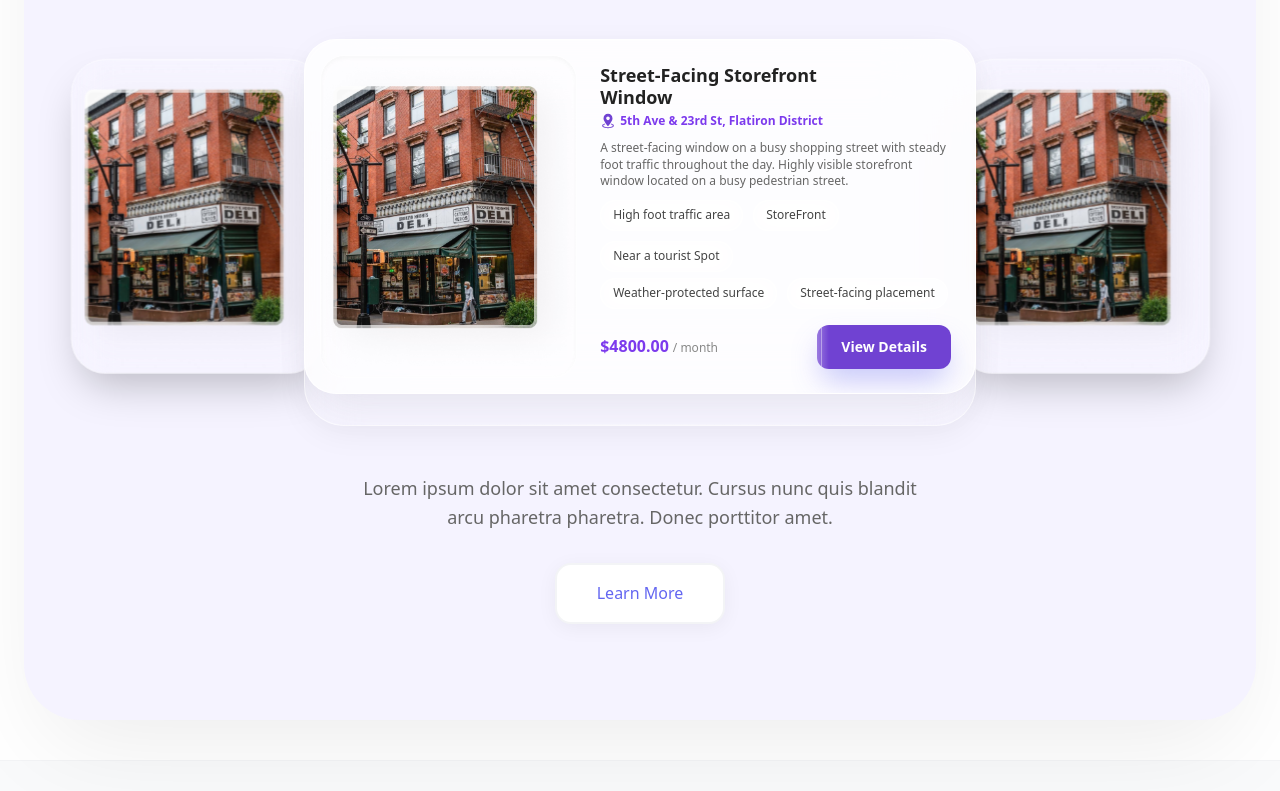
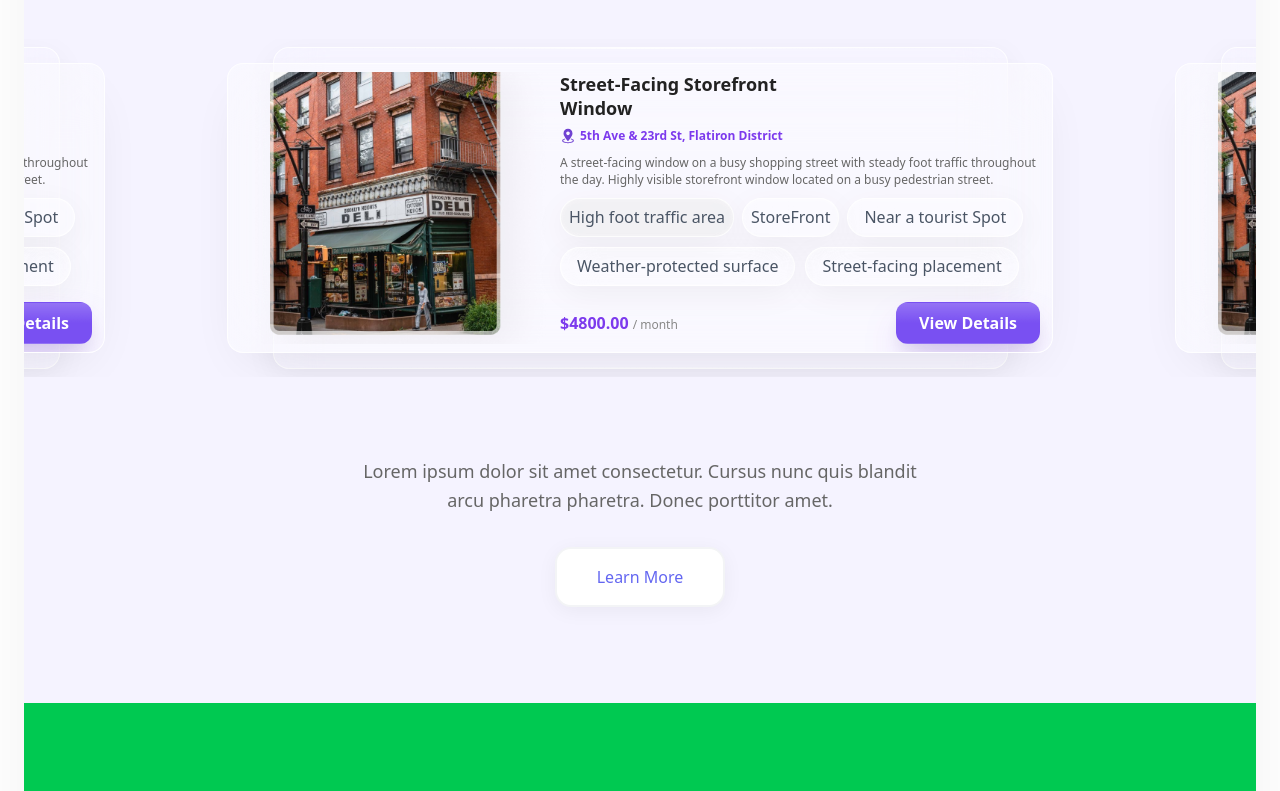
Before and after one commit to RF-Rifat/CRM, a Next.js app in the folder apps/web/: page / in a window 1280 px wide. Shown: the part 1580-2371 px from the top of the page. Built offline with nearby package versions, Linux system fonts and the light colour scheme.

Commit message:
feat: implement Featured Picks section including a carousel of glass-designed pick cards and filter chips.

```diff
--- a/apps/web/components/sections/FeaturedPicks/FeaturedCarousel.tsx
+++ b/apps/web/components/sections/FeaturedPicks/FeaturedCarousel.tsx
@@ -1,37 +1,33 @@
-import redBuildingImg from '@/src/assets/redBuilding.png';
-import Image from 'next/image';
+import { Carousel } from '@mantine/carousel';
 import { PickCard } from './PickCard';
 
 export const FeaturedCarousel = () => {
   return (
     <div className="relative w-full overflow-visible py-20">
-      <div className="flex items-center justify-center">
-        {/* Left Side Card */}
-        <div className="absolute top-1/2 left-[2%] w-[24%] -translate-y-1/2 scale-[0.85] transition-all duration-500 hover:scale-90 lg:block">
-          <div className="relative aspect-[4/5] w-full overflow-hidden rounded-[2.5rem] border border-white/60 bg-white/10 shadow-2xl backdrop-blur-xl">
-            <Image src={redBuildingImg} alt="" fill className="object-cover" />
-            {/* Edge Reflections for Glass Side Card */}
-            <div className="absolute top-0 left-1/2 h-[1px] w-[80%] -translate-x-1/2 rounded-full bg-gradient-to-r from-transparent via-white/80 to-transparent blur-[0.3px]" />
+      <Carousel
+        slideSize={{ base: '85%', sm: '80%', md: '75%' }}
+        slideGap="xl"
+        withControls={false}
+        withIndicators={false}
+        height="100%"
+        emblaOptions={{ loop: true, align: 'center' }}
+      >
+        <Carousel.Slide>
+          <div className="mx-auto flex max-w-[700px] justify-center py-6 transition-all duration-500 hover:scale-[1.02]">
+            <PickCard />
           </div>
-        </div>
-
-        {/* Main Card (Centered, smaller max-width) */}
-        <div className="relative z-20 w-full max-w-2xl transition-all duration-500 hover:scale-[1.02]">
-          <PickCard />
-        </div>
-
-        {/* Right Side Card */}
-        <div className="absolute top-1/2 right-[2%] w-[24%] -translate-y-1/2 scale-[0.85] transition-all duration-500 hover:scale-90 lg:block">
-          <div className="relative aspect-[4/5] w-full overflow-hidden rounded-[2.5rem] border border-white/60 bg-white/10 shadow-2xl backdrop-blur-xl">
-            <Image src={redBuildingImg} alt="" fill className="object-cover" />
-            {/* Edge Reflections for Glass Side Card */}
-            <div className="absolute top-0 left-1/2 h-[1px] w-[80%] -translate-x-1/2 rounded-full bg-gradient-to-r from-transparent via-white/80 to-transparent blur-[0.3px]" />
+        </Carousel.Slide>
+        <Carousel.Slide>
+          <div className="mx-auto flex max-w-[700px] justify-center py-6 transition-all duration-500 hover:scale-[1.02]">
+            <PickCard />
           </div>
-        </div>
-      </div>
-
-      {/* Ambient Glows */}
-      <div className="absolute top-1/2 left-1/2 -z-20 h-[500px] w-[800px] -translate-x-1/2 -translate-y-1/2 rounded-full bg-purple-200/40 blur-[150px]" />
+        </Carousel.Slide>
+        <Carousel.Slide>
+          <div className="mx-auto flex max-w-[700px] justify-center py-6 transition-all duration-500 hover:scale-[1.02]">
+            <PickCard />
+          </div>
+        </Carousel.Slide>
+      </Carousel>
     </div>
   );
 };
--- a/apps/web/components/sections/FeaturedPicks/FeaturedPicks.tsx
+++ b/apps/web/components/sections/FeaturedPicks/FeaturedPicks.tsx
@@ -5,6 +5,7 @@ import { Group, Stack, Text } from '@mantine/core';
 import Image from 'next/image';
 import { FeaturedCarousel } from './FeaturedCarousel';
 import { FilterChip } from './FilterChip';
+import { GlassCardSection } from '../GlassCardSection/GlassCardSection';
 
 export const FeaturedPicks = () => {
   return (
@@ -64,6 +65,10 @@ export const FeaturedPicks = () => {
             </Stack>
           </Container>
         </div>
+
+        <div>
+          <GlassCardSection />
+        </div>
       </div>
     </section>
   );
--- a/apps/web/components/sections/FeaturedPicks/PickCard.tsx
+++ b/apps/web/components/sections/FeaturedPicks/PickCard.tsx
@@ -1,48 +1,37 @@
+import { Button } from '@/components/ui/Button';
 import { Typography } from '@/components/ui/Typography';
 import locationIcon from '@/src/assets/locationIcon.svg';
 import redBuildingImg from '@/src/assets/redBuilding.png';
 import { Group, Stack, Text } from '@mantine/core';
 import Image from 'next/image';
 
-const PickChip = ({ label }: { label: string }) => (
-  <div className="rounded-full border border-white/80 bg-white/20 px-3 py-1.5 backdrop-blur-md">
-    <Text size="xs" fw={500} c="#444444">
-      {label}
-    </Text>
-  </div>
-);
-
 export const PickCard = () => {
   return (
-    <div className="relative mx-auto w-full">
+    <div className="relative isolate mx-auto w-full">
       {/* Background Card (Glass Design) - Only extends on Y-axis */}
-      <div className="absolute inset-x-0 -top-0 bottom-[-2rem] -z-10 rounded-[2.5rem] border border-white/60 bg-white/10 shadow-[0_8px_32px_rgba(0,0,0,0.05)] backdrop-blur-xl">
+      <div className="absolute -top-4 -right-[2.5%] -bottom-4 -left-[2.5%] z-0 rounded-2xl border border-white/80 bg-white/10 shadow-[0_8px_32px_rgba(0,0,0,0.05)] backdrop-blur-xl">
         {/* Edge Reflections */}
         <div className="absolute top-0 left-1/2 h-[1px] w-[80%] -translate-x-1/2 rounded-full bg-gradient-to-r from-transparent via-white/80 to-transparent blur-[0.3px]" />
         <div className="absolute bottom-0 left-1/2 h-[1px] w-[80%] -translate-x-1/2 rounded-full bg-gradient-to-r from-transparent via-white/40 to-transparent blur-[0.3px]" />
       </div>
 
       {/* Foreground Card (80% White Glass) */}
-      <div className="relative flex w-full overflow-hidden rounded-[2rem] border border-white/80 bg-white/80 p-4 shadow-[0_20px_50px_-20px_rgba(0,0,0,0.1)] backdrop-blur-2xl">
+      <div className="relative z-10 -ml-[9%] flex w-[118%] overflow-hidden rounded-2xl border border-white/80 bg-white/40 px-3 py-2 shadow-[0_20px_50px_-20px_rgba(0,0,0,0.1)] backdrop-blur-2xl">
         {/* Left Section - Image */}
-        <div className="relative w-[40%] overflow-hidden rounded-[1.5rem] shadow-inner ring-1 ring-white/40">
-          {/* Glossy Border Overlay for Image */}
-          <div className="pointer-events-none absolute inset-0 z-10 rounded-[1.5rem] border border-white/40 shadow-[inset_0_2px_10px_rgba(255,255,255,0.4)]" />
-
+        <div className="relative w-[40%] overflow-hidden rounded-xl">
           <Image
             src={redBuildingImg}
             alt="Street-Facing Storefront Window"
-            width={400}
-            height={400}
-            className="h-full w-full object-cover transition-transform duration-700 hover:scale-105"
+            fill
+            className="object-cover transition-transform duration-700 hover:scale-105"
           />
         </div>
 
         {/* Right Section - Content */}
-        <div className="flex w-[60%] flex-col justify-between py-2 pr-2 pl-6">
+        <div className="flex w-[60%] flex-col">
           <Stack gap="xs">
-            <div className="space-y-1">
-              <Typography className="leading-tight font-bold !text-[#222222]">
+            <div>
+              <Typography className="mb-2 leading-6 font-bold text-[#222222]">
                 Street-Facing Storefront <br /> Window
               </Typography>
 
@@ -69,25 +58,26 @@ export const PickCard = () => {
               located on a busy pedestrian street.
             </Text>
 
-            {/* Tags (Simplified design: border and background only) */}
-            <Stack gap={6}>
-              <Group gap="xs">
-                {[
-                  'High foot traffic area',
-                  'StoreFront',
-                  'Near a tourist Spot',
-                ].map(tag => (
-                  <PickChip key={tag} label={tag} />
-                ))}
-              </Group>
-              <Group gap="xs">
-                {['Weather-protected surface', 'Street-facing placement'].map(
-                  tag => (
-                    <PickChip key={tag} label={tag} />
-                  )
-                )}
-              </Group>
-            </Stack>
+            {/* Tags (Using same glass effect as FilterChips) */}
+            <div className="flex gap-2">
+              <button className="relative cursor-pointer rounded-full border border-white/80 bg-[#e4e4e4]/40 px-2 text-[12px] font-medium text-gray-600 shadow-[0_8px_32px_rgba(0,0,0,0.05),inset_0_1px_5px_rgba(255,255,255,0.3),inset_0_-1px_5px_rgba(255,255,255,0.1)] backdrop-blur-xl transition-all duration-300 hover:scale-[1.02] hover:bg-white/20">
+                High foot traffic area
+              </button>
+              <button className="relative cursor-pointer rounded-full border border-white/80 bg-white/10 px-2 text-[12px] font-medium text-gray-600 shadow-[0_8px_32px_rgba(0,0,0,0.05),inset_0_1px_5px_rgba(255,255,255,0.3),inset_0_-1px_5px_rgba(255,255,255,0.1)] backdrop-blur-xl transition-all duration-300 hover:scale-[1.02] hover:bg-white/20">
+                StoreFront
+              </button>
+              <button className="relative cursor-pointer rounded-full border border-white/80 bg-white/10 px-4 py-1.5 text-xs font-medium text-gray-600 shadow-[0_8px_32px_rgba(0,0,0,0.05),inset_0_1px_5px_rgba(255,255,255,0.3),inset_0_-1px_5px_rgba(255,255,255,0.1)] backdrop-blur-xl transition-all duration-300 hover:scale-[1.02] hover:bg-white/20">
+                Near a tourist Spot
+              </button>
+            </div>
+            <Group gap="xs">
+              <button className="relative cursor-pointer rounded-full border border-white/80 bg-white/10 px-4 py-1.5 text-xs font-medium text-gray-600 shadow-[0_8px_32px_rgba(0,0,0,0.05),inset_0_1px_5px_rgba(255,255,255,0.3),inset_0_-1px_5px_rgba(255,255,255,0.1)] backdrop-blur-xl transition-all duration-300 hover:scale-[1.02] hover:bg-white/20">
+                Weather-protected surface
+              </button>
+              <button className="relative cursor-pointer rounded-full border border-white/80 bg-white/10 px-4 py-1.5 text-xs font-medium text-gray-600 shadow-[0_8px_32px_rgba(0,0,0,0.05),inset_0_1px_5px_rgba(255,255,255,0.3),inset_0_-1px_5px_rgba(255,255,255,0.1)] backdrop-blur-xl transition-all duration-300 hover:scale-[1.02] hover:bg-white/20">
+                Street-facing placement
+              </button>
+            </Group>
           </Stack>
 
           <div className="mt-4 flex items-center justify-between">
@@ -100,15 +90,7 @@ export const PickCard = () => {
               </Text>
             </Group>
 
-            <button className="bg-brand relative flex items-center gap-2 overflow-hidden rounded-xl px-6 py-3 shadow-[0_15px_30px_-5px_rgba(99,102,241,0.4)] transition-all duration-300 hover:scale-105 active:scale-95">
-              {/* 3D Glassy Button Effects */}
-              <div className="absolute top-0 bottom-0 left-0 w-3 bg-gradient-to-r from-white/30 to-transparent" />
-              <div className="absolute top-0 bottom-0 left-1 w-[1px] bg-white/40" />
-
-              <Text fw={600} c="white" size="sm">
-                View Details
-              </Text>
-            </button>
+            <Button>View Details</Button>
           </div>
         </div>
       </div>
--- /dev/null
+++ b/apps/web/components/sections/GlassCardSection/GlassCardSection.tsx
@@ -0,0 +1,15 @@
+export const GlassCardSection = () => {
+  return (
+    <section className="flex min-h-[60vh] w-full items-center justify-center bg-green-500 py-20 [perspective:1000px]">
+      <div className="relative h-[300px] w-[600px] transition-all duration-500 hover:scale-105">
+        <div className="absolute inset-0 [transform:rotateY(-15deg)] rounded-3xl border border-white/40 bg-white/10 shadow-xl backdrop-blur-xl [transform-style:preserve-3d]">
+          {/* reflection lines */}
+          <div className="absolute top-0 left-1/2 h-[1px] w-[80%] -translate-x-1/2 bg-gradient-to-r from-transparent via-white/80 to-transparent" />
+          <div className="absolute bottom-0 left-1/2 h-[1px] w-[80%] -translate-x-1/2 bg-gradient-to-r from-transparent via-white/40 to-transparent" />
+
+          <div className="absolute inset-0 rounded-3xl bg-gradient-to-br from-white/20 to-transparent opacity-50" />
+        </div>
+      </div>
+    </section>
+  );
+};
```
